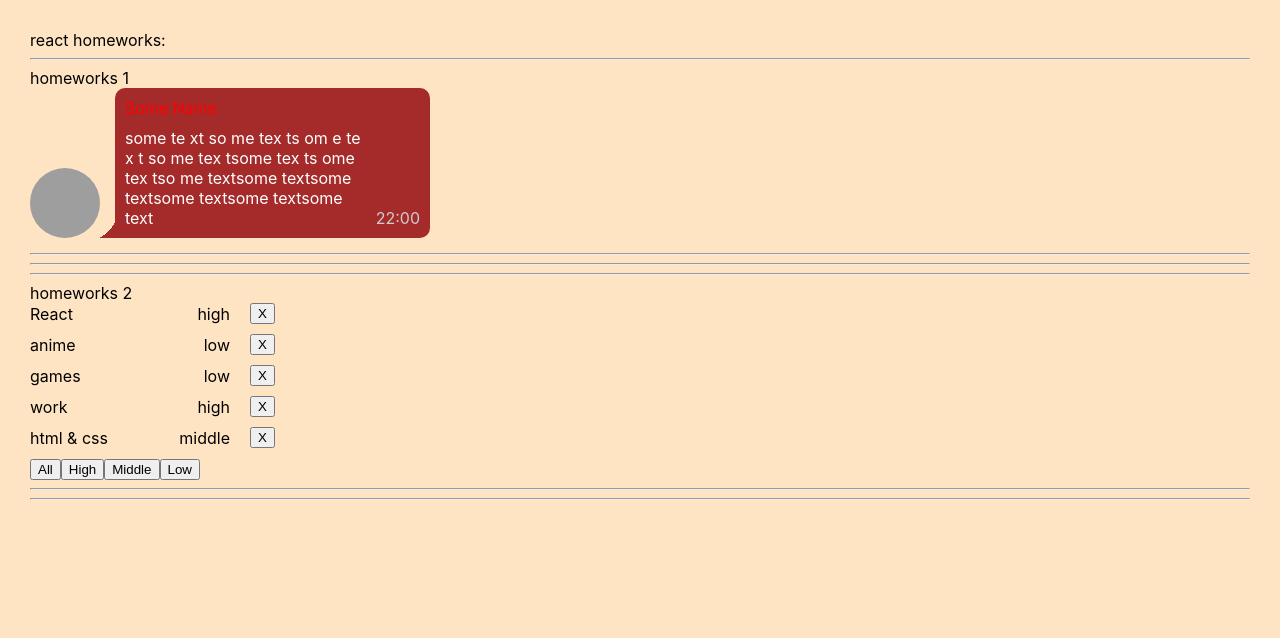
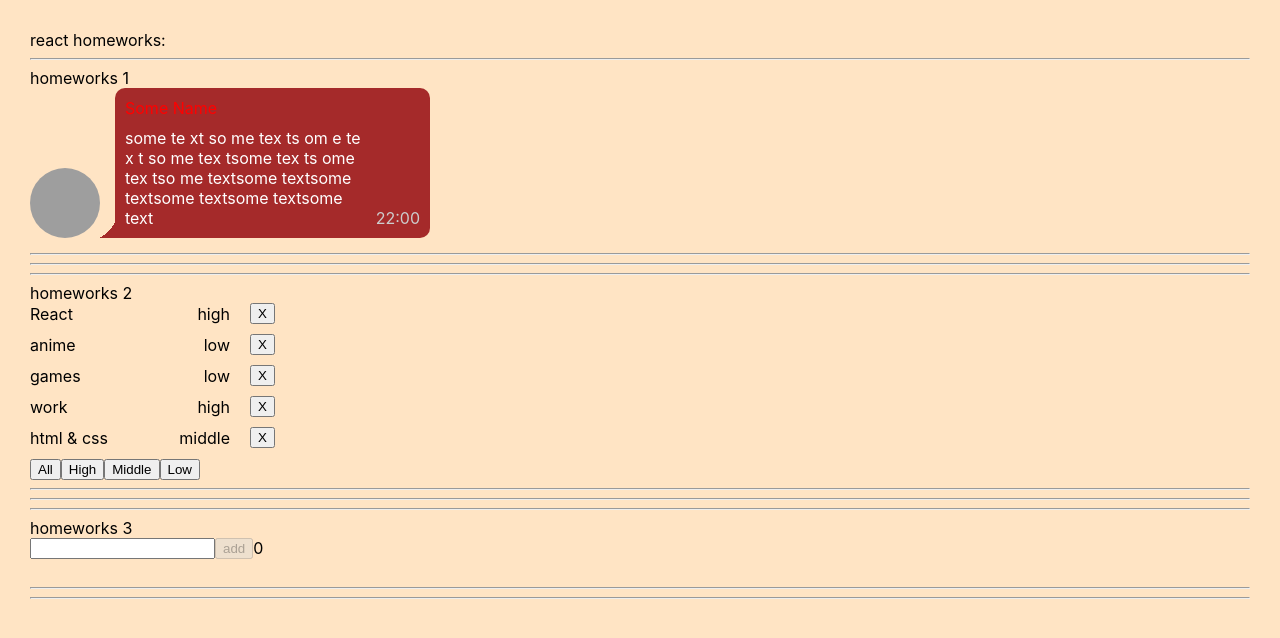
Before and after one commit to dev-fominov/dz-ignat, a React (Create React App) app: page / in a window 1280 px wide. Shown: the top 638 px of the page. Built offline with nearby package versions, Linux system fonts and the light colour scheme; grey boxes are pictures that could not be loaded.

Commit message:
Homework 4

```diff
--- a/package.json
+++ b/package.json
@@ -10,6 +10,7 @@
     "@types/node": "^12.0.0",
     "@types/react": "^16.9.0",
     "@types/react-dom": "^16.9.0",
+    "@types/uuid": "^8.3.4",
     "react": "^16.13.1",
     "react-dom": "^16.13.1",
     "react-scripts": "3.4.1",
--- a/src/p1-main/m1-ui/u1-app/App.tsx
+++ b/src/p1-main/m1-ui/u1-app/App.tsx
@@ -2,6 +2,7 @@ import React from 'react'
 import s from './App.module.css'
 import HW1 from '../../../p2-homeworks/h1/HW1'
 import HW2 from '../../../p2-homeworks/h2/HW2'
+import HW3 from '../../../p2-homeworks/h3/HW3'
 
 function App() {
     return (
@@ -9,7 +10,7 @@ function App() {
             <div>react homeworks:</div>
             <HW1/>
             <HW2/>
-            {/*<HW3/>*/}
+            <HW3/>
             {/*<HW4/>*/}
             {/*<HW5/>*/}
 
--- a/src/p2-homeworks/h3/Greeting.module.css
+++ b/src/p2-homeworks/h3/Greeting.module.css
@@ -1,7 +1,16 @@
-.someClass {
-
+.error {
+    border: 2px solid red;
 }
 
-.error {
-    border: 1px solid red;
+.bodyClass {
+    position: relative;
+    display: flex;
+    padding-bottom: 20px;
 }
+
+.errorSpan {
+    position: absolute;
+    left: 0;
+    bottom: 0px;
+    font-size: 13px;
+}
--- a/src/p2-homeworks/h3/Greeting.tsx
+++ b/src/p2-homeworks/h3/Greeting.tsx
@@ -1,25 +1,29 @@
-import React from 'react'
+import React, { ChangeEvent } from 'react'
 import s from './Greeting.module.css'
 
 type GreetingPropsType = {
-    name: any // need to fix any
-    setNameCallback: any // need to fix any
-    addUser: any // need to fix any
-    error: any // need to fix any
-    totalUsers: any // need to fix any
+    name: string // need to fix any
+    setNameCallback: (e: ChangeEvent<HTMLInputElement>) => void // need to fix any
+    addUser: () => void // need to fix any
+    error: string // need to fix any
+    totalUsers: number // need to fix any
 }
 
 // презентационная компонента (для верстальщика)
 const Greeting: React.FC<GreetingPropsType> = (
-    {name, setNameCallback, addUser, error, totalUsers} // деструктуризация пропсов
+    { name, setNameCallback, addUser, error, totalUsers } // деструктуризация пропсов
 ) => {
-    const inputClass = s.error // need to fix with (?:)
+    const inputClass = error ? s.error : "" // need to fix with (?:)
 
     return (
-        <div>
-            <input value={name} onChange={setNameCallback} className={inputClass}/>
-            <span>{error}</span>
-            <button onClick={addUser}>add</button>
+        <div className={s.bodyClass}>
+            <input
+                value={name}
+                onChange={setNameCallback}
+                className={inputClass}
+            />
+            <span className={s.errorSpan}>{error}</span>
+            <button onClick={addUser} disabled={!name}>add</button>
             <span>{totalUsers}</span>
         </div>
     )
--- a/src/p2-homeworks/h3/GreetingContainer.tsx
+++ b/src/p2-homeworks/h3/GreetingContainer.tsx
@@ -1,9 +1,10 @@
-import React, {useState} from 'react'
+import React, {ChangeEvent, useState} from 'react'
 import Greeting from './Greeting'
+import { UserType } from './HW3'
 
 type GreetingContainerPropsType = {
-    users: any // need to fix any
-    addUserCallback: any // need to fix any
+    users: UserType[] // need to fix any
+    addUserCallback: (name: string) => void // need to fix any
 }
 
 // более простой и понятный для новичков
@@ -12,17 +13,26 @@ type GreetingContainerPropsType = {
 // более современный и удобный для про :)
 // уровень локальной логики
 const GreetingContainer: React.FC<GreetingContainerPropsType> = ({users, addUserCallback}) => { // деструктуризация пропсов
-    const [name, setName] = useState<any>('') // need to fix any
-    const [error, setError] = useState<any>('') // need to fix any
+    const [name, setName] = useState<string>('') // need to fix any
+    const [error, setError] = useState<string>('') // need to fix any
 
-    const setNameCallback = (e: any) => { // need to fix any
-        setName('') // need to fix
+    const setNameCallback = (e: ChangeEvent<HTMLInputElement>) => { // need to fix any
+        if(e.currentTarget.value !== '') {
+            setName(e.currentTarget.value) // need to fix
+            setError('')
+        } else {
+            setName('')
+            setError('Name is require!')
+        }
+
     }
     const addUser = () => {
-        alert(`Hello  !`) // need to fix
+        addUserCallback(name)
+        alert(`Hello ${name} !`) // need to fix
+        setName('')
     }
 
-    const totalUsers = 0 // need to fix
+    const totalUsers = users.length // need to fix
 
     return (
         <Greeting
--- a/src/p2-homeworks/h3/HW3.tsx
+++ b/src/p2-homeworks/h3/HW3.tsx
@@ -1,18 +1,20 @@
 import React, {useState} from 'react'
 import GreetingContainer from './GreetingContainer'
+import { v1 } from 'uuid';
 
 // types
 export type UserType = {
-    _id: any // need to fix any
-    name: any // need to fix any
+    _id: string // need to fix any
+    name: string // need to fix any
 }
 
 // уровень работы с глобальными данными
 function HW3() {
-    const [users, setUsers] = useState<any>([]) // need to fix any
+    const [users, setUsers] = useState<UserType[]>([ ]) // need to fix any
 
-    const addUserCallback = (name: any) => { // need to fix any
-        setUsers([]) // need to fix
+    const addUserCallback = (name: string) => { // need to fix any
+        let newUser = { _id: v1(), name};
+        setUsers([newUser, ...users]); // need to fix
     }
 
     return (
```
Also changed, not shown: 1 other file (tests, documents, lock files or other folders).
